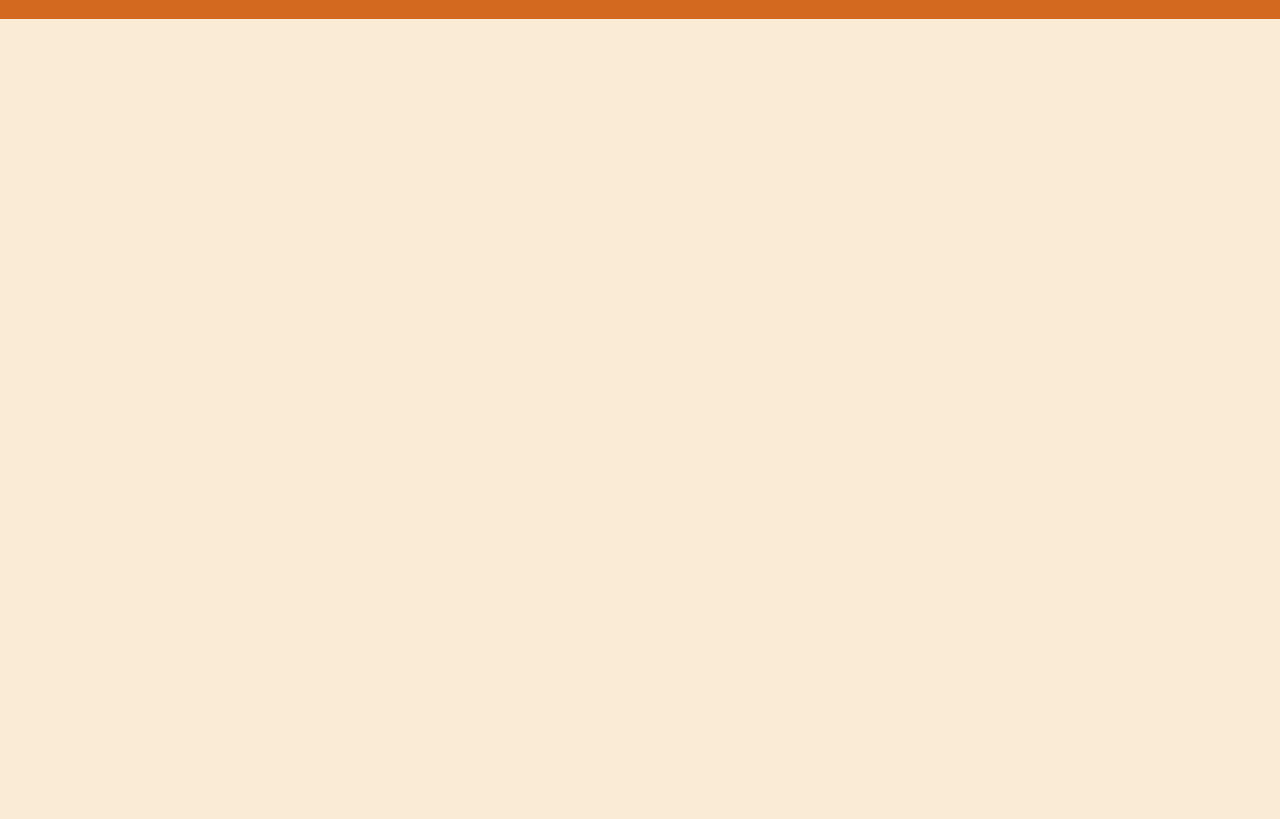
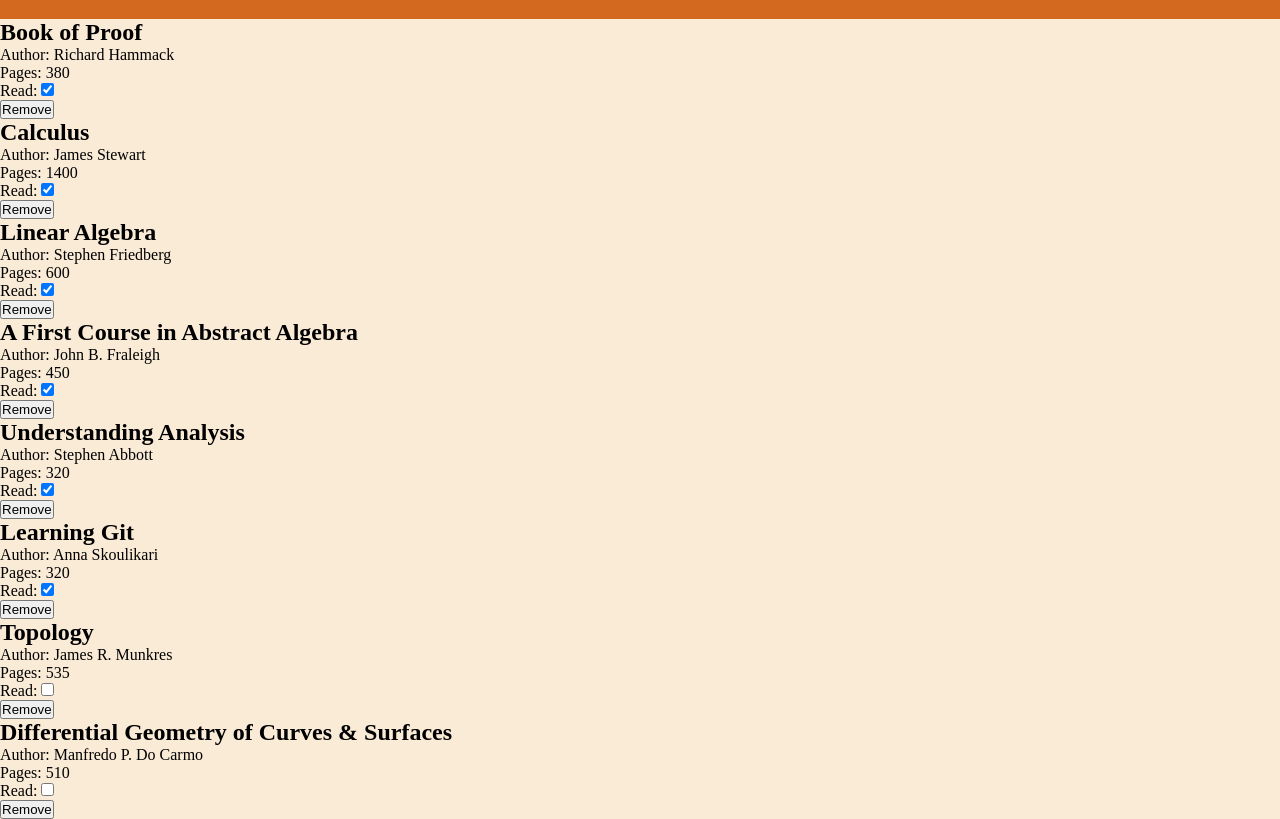
Before and after one commit to yegeunyang/odin-library, a plain HTML site: page index.html in a window 1280 px wide. Shown: the part 63-882 px from the top of the page. Before the commit the page ends 800 px from the top, so only its background shows below. Drawn offline with Linux system fonts and the light colour scheme.

Commit message:
Add JavaScript functions for handling book cards

```diff
--- a/index.html
+++ b/index.html
@@ -11,5 +11,7 @@
         <header>
             <h1>📚 Odin Library</h1>
         </header>
+        <div class="container">
+        </div>
     </body>
 </html>
--- a/script.js
+++ b/script.js
@@ -1,13 +1,4 @@
-const myLibrary = [
-    Book("Book of Proof", "Richard Hammack", 380, true),
-    Book("Calculus", "James Stewart", 1400, true),
-    Book("Linear Algebra", "Stephen Friedberg", 600, true),
-    Book("A First Course in Abstract Algebra", "John B. Fraleigh", 450, true),
-    Book("Understanding Analysis", "Stephen Abbott", 320, true),
-    Book("Learning Git", "Anna Skoulikari", 320, true),
-    Book("Topology", "James R. Munkres", 535, false),
-    Book("Differential Geometry of Curves & Surfaces", "Manfredo P. Do Carmo", 510, false),
-];
+const myLibrary = [];
 
 // A constructor for making "Book" object
 function Book(title, author, pages, read) {
@@ -28,3 +19,47 @@ function addBookToLibrary(title, author, pages, read) {
     const book = new Book(title, author, pages, read);
     myLibrary.push(book);
 }
+
+function displayBooks() {
+    const container = document.querySelector('.container');
+    myLibrary.forEach((book, index) => {
+        const card = document.createElement('div');
+        card.classList.add('card');
+        card.innerHTML = `
+            <h2>${book.title}</h2>
+            <p>Author: ${book.author}</p>
+            <p>Pages: ${book.pages}</p>
+            <div class="read">Read:
+            <input type="checkbox" ${book.read ? 'checked' : ''}
+            onclick=toggleRead(${index})>
+            </div>
+            <button class="remove" onclick=removeBook(${index})>
+            Remove</button>
+        `;
+        container.appendChild(card);
+    });
+}
+
+function toggleRead(index) {
+    myLibrary[index].read = !myLibrary[index].read;
+}
+
+function removeBook(index) {
+    myLibrary.splice(index, 1);
+    const container = document.querySelector('.container');
+    while (container.firstChild) {
+        container.removeChild(container.lastChild);
+    }
+    displayBooks();
+}
+
+addBookToLibrary("Book of Proof", "Richard Hammack", 380, true);
+addBookToLibrary("Calculus", "James Stewart", 1400, true);
+addBookToLibrary("Linear Algebra", "Stephen Friedberg", 600, true);
+addBookToLibrary("A First Course in Abstract Algebra", "John B. Fraleigh", 450, true);
+addBookToLibrary("Understanding Analysis", "Stephen Abbott", 320, true);
+addBookToLibrary("Learning Git", "Anna Skoulikari", 320, true);
+addBookToLibrary("Topology", "James R. Munkres", 535, false);
+addBookToLibrary("Differential Geometry of Curves & Surfaces", "Manfredo P. Do Carmo", 510, false);
+
+displayBooks();
```
